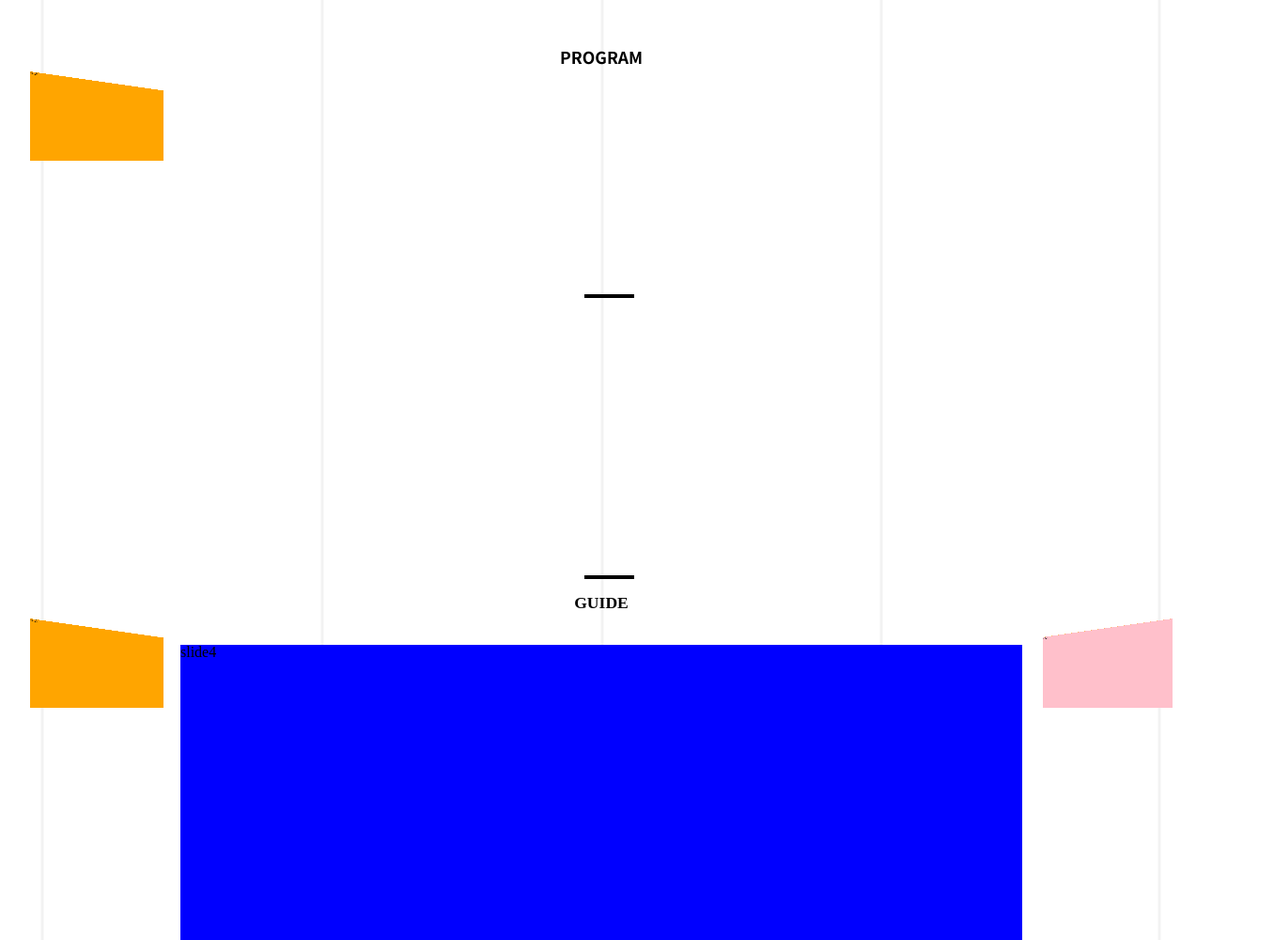
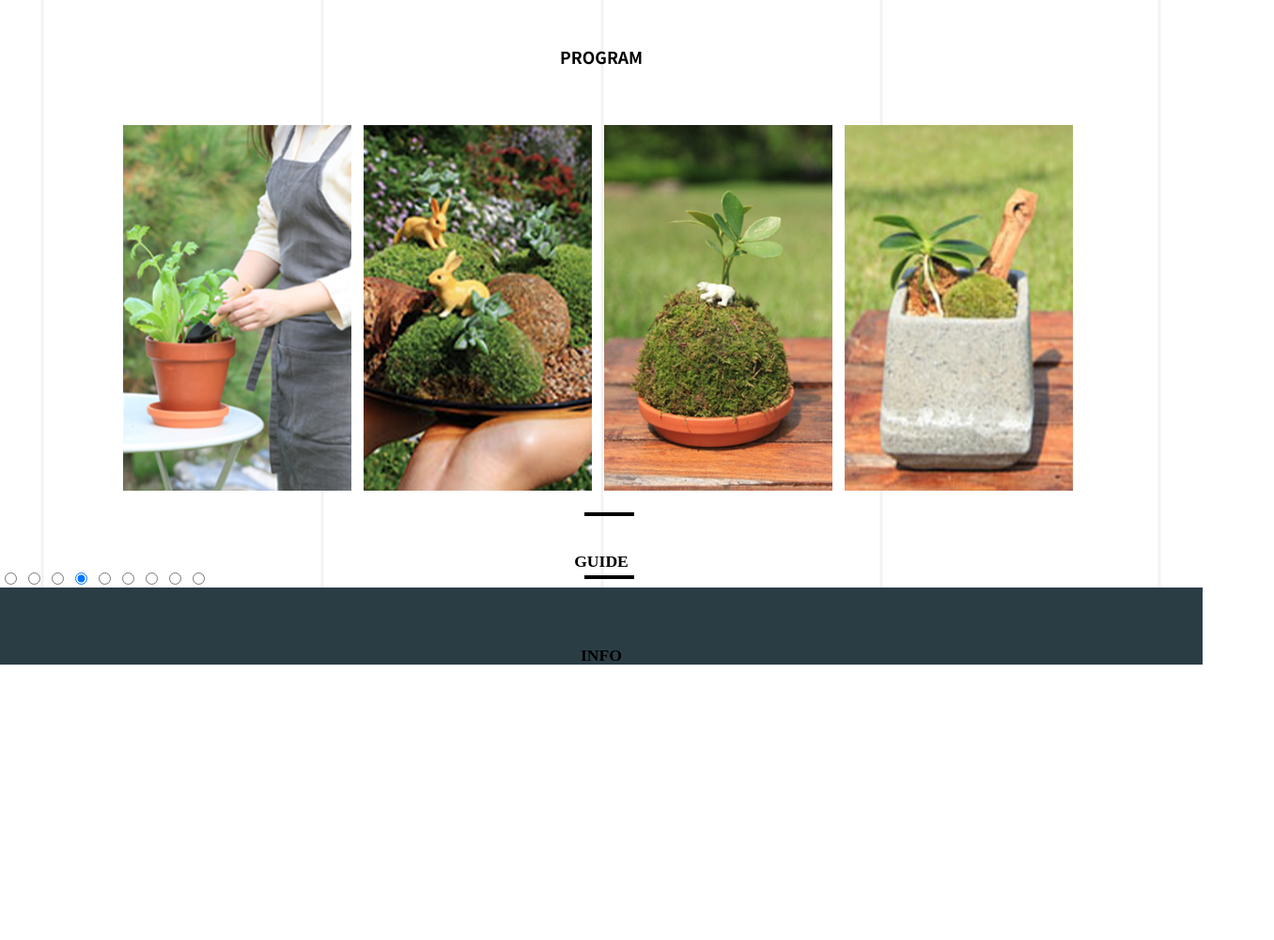
Before and after one commit to yuul2/3Teamproject, a plain HTML site: page index.html in a window 1280 px wide. Shown: the part 1800-2800 px from the top of the page at 94% size, 1356 px wide, since content can reach past the window. After the commit the page ends 2507 px from the top, so only its background shows below. Drawn offline with nearby package versions, Linux system fonts and the light colour scheme.

Commit message:
v.2.20210222
수정

```diff
--- a/css/style.css
+++ b/css/style.css
@@ -17,17 +17,9 @@
     margin: 0 -200px;
     background: url(../img/background.png);
     background-size:cover;
+    background-position: center ;
 
 }
-/* .op-bg{
-    width: 2280px;
-    height: 100vh;
-    margin: 0 -200px;
-    background-color: #000;
-    opacity: .5;
-    background-size: cover;
-    position: absolute;
-} */
 
 .logo-img{
     width: 150px;
@@ -42,7 +34,7 @@
     color: white;
 }
 .navi{
-    position: absolute;
+    position: fixed;
     top: 12%;
     left: 84%;
 
@@ -120,7 +112,7 @@
     background: #000;
     content: "";
     position: absolute;
-    bottom: -6.5%;
+    bottom: -7%;
     left: 48.6%;
 }
 .warp-box1{
@@ -168,98 +160,35 @@
     background: #000;
     content: "";
     position: absolute;
-    bottom: -102%;
+    bottom: -108%;
     left: 48.6%;
 }
 
-    #myMainSlider {
+.sec3-img-warp{
     width: 100%;
-      height: 500px;
-      position: relative;
+    padding: 5% 10% 0;
 }
+.sec3-img-warp div{
+    width: 20%;
+    float: left;
 
-    .auk-imagine-slideshow {
-  top: 0;
-  bottom: 0;
-  left: 0;
-  right: 0;
-  position: absolute;
 }
-
-.auk-imagine-slideshow>input[type=radio] {
-  display: none;
+.img-1st{
+width: 95%;
+margin: 0 1.1%;
+opacity: 1;
 }
-
-.auk-imagine-slideshow>input[type=radio]+label.slide {
-  display: block;
-  cursor: pointer;
-  background-color: orange;
-  position: absolute;
-  height: 90%;
-  top: 0;
-  left: 2.5%;
-  right: 27.5%;
-  z-index: 1;
-  -moz-transform: scale(.21) skewy(8deg) perspective(900px) rotate3d(0, 1, 0, 16deg);
-  -o-transform: scale(.21) skewy(8deg) perspective(900px) rotate3d(0, 1, 0, 16deg);
-  -webkit-transform: scale(.21) skewy(8deg) perspective(900px) rotate3d(0, 1, 0, 16deg);
-  -ms-transform: scale(.21) skewy(8deg) perspective(900px) rotate3d(0, 1, 0, 16deg);
-  transform: scale(.21) skewy(8deg) perspective(900px) rotate3d(0, 1, 0, 16deg);
-  -moz-transform-origin: 0% 2%;
-  -o-transform-origin: 0% 2%;
-  -webkit-transform-origin: 0% 2%;
-  -ms-transform-origin: 0% 2%;
-  transform-origin: 0% 2%;
-  -moz-transition: transform 2s, transform-origin 2s, left 2s, right 2s, top 2s, background-color 1s;
-  -o-transition: transform 2s, transform-origin 2s, left 2s, right 2s, top 2s, background-color 1s;
-  -webkit-transition: transform 2s, transform-origin 2s, left 2s, right 2s, top 2s, background-color 1s;
-  -ms-transition: transform 2s, transform-origin 2s, left 2s, right 2s, top 2s, background-color 1s;
-  transition: transform 2s, transform-origin 2s, left 2s, right 2s, top 2s, background-color 1s;
+.img-2st{
+    width: 95%;
+    margin: 0 1.1%;
     }
-/*just for debugging*/
-
-label.slide::after {
-  content: attr(for);
+    .img-3st{
+        width: 95%;
+        margin: 0 1.1%;
         }
-/* you should delete the previous code on using */
-.auk-imagine-slideshow>input[type=radio]:checked+label.slide {
-  background-color: blue;
-  right: 15%;
-  left: 15%;
-  top: 7%;
-  z-index: 100000;
-  -moz-transform: scale(1);
-  -o-transform: scale(1);
-  -webkit-transform: scale(1);
-  -ms-transform: scale(1);
-  transform: scale(1);
-  -moz-transform-origin: 50% 20%;
-  -o-transform-origin: 50% 20%;
-  -webkit-transform-origin: 50% 20%;
-  -ms-transform-origin: 50% 20%;
-  transform-origin: 50% 20%;
-  cursor: default;
-}
-
-.auk-imagine-slideshow>input[type=radio]:checked+label.slide+label+input+label.slide,
-.auk-imagine-slideshow>input[type=radio]:checked+label.slide+input+label.slide {
-  z-index: 99999;
-  background-color: pink;
-}
-
-.auk-imagine-slideshow>input[type=radio]:checked+label.slide~label.slide {
-  -moz-transform: scale(.21) skewy(-8deg) perspective(900px) rotate3d(0, 1, 0, -16deg);
-  -o-transform: scale(.21) skewy(-8deg) perspective(900px) rotate3d(0, 1, 0, -16deg);
-  -webkit-transform: scale(.21) skewy(-8deg) perspective(900px) rotate3d(0, 1, 0, -16deg);
-  -ms-transform: scale(.21) skewy(-8deg) perspective(900px) rotate3d(0, 1, 0, -16deg);
-  transform: scale(.21) skewy(-8deg) perspective(900px) rotate3d(0, 1, 0, -16deg);
-  -moz-transform-origin: 100% 2%;
-  -o-transform-origin: 100% 2%;
-  -webkit-transform-origin: 100% 2%;
-  -ms-transform-origin: 100% 2%;
-  transform-origin: 100% 2%;
-  right: 2.5%;
-  left: 30%;
+        .img-4st{
+            width: 95%;
+            margin: 0 1.1%;
             }
 
 
@@ -287,7 +216,7 @@ label.slide::after {
     background: #000;
     content: "";
     position: absolute;
-    bottom: -164.6%;
+    bottom: -193.6%;
     left: 48.6%;
 }
 
--- a/index.html
+++ b/index.html
@@ -87,49 +87,21 @@
                 <div class="page3-title">
                     <h1 class="page3-tit">PROGRAM</h1>
                  </div>
-                 <div id='myMainSlider'>
-                    <div class="auk-imagine-slideshow">
-
-                      <!--you can add checked for the default slide-->
-                      <input type="radio" name="slide" id="slide1" >
-                      <label for="slide1" class="slide"></label>
-                      <label for="slide1" class="bullet"></label>
-
-                      <input type="radio" name="slide" id="slide2">
-                      <label for="slide2" class="slide"></label>
-                      <label for="slide2" class="bullet"></label>
-
-                      <input type="radio" name="slide" id="slide3">
-                      <label for="slide3" class="slide"></label>
-                      <label for="slide3" class="bullet"></label>
-                      <!--default slide determined by checked attribute-->
-                      <input type="radio" name="slide" id="slide4" checked>
-                      <label for="slide4" class="slide"></label>
-                      <label for="slide4" class="bullet"></label>
-
-                      <input type="radio" name="slide" id="slide5">
-                      <label for="slide5" class="slide"></label>
-                      <label for="slide5" class="bullet"></label>
-
-                      <input type="radio" name="slide" id="slide6">
-                      <label for="slide6" class="slide"></label>
-                      <label for="slide6" class="bullet"></label>
-
-                      <input type="radio" name="slide" id="slide7">
-                      <label for="slide7" class="slide"></label>
-                      <label for="slide7" class="bullet"></label>
-
-                      <input type="radio" name="slide" id="slide8">
-                      <label for="slide8" class="slide"></label>
-                      <label for="slide8" class="bullet"></label>
-
-                      <input type="radio" name="slide" id="slide9">
-                      <label for="slide9" class="slide"></label>
-                      <label for="slide9" class="bullet"></label>
-
-                    </div>
-                  </div>
+                 <div class="sec3-img-warp">
+                 <div class="img-box1">
+                     <img src="img/first.png" class="img-1st" alt="first">
+                 </div>
+                 <div class="img-box">
+                     <img src="img/sec.png" class="img-2st" alt="">
+                 </div>
+                 <div class="img-box">
+                     <img src="img/3rd.png" class="img-3st" alt="">
+                 </div>
+                 <div class="img-box">
+                     <img src="img/4.png" class="img-4st" alt="">
+                 </div>
             </div>
+        </div>
         </div>
         <div id="section4">
             <div class="container">
```
Also changed, not shown: img/3rd.png (added), img/4.png (added), img/first.png (added), img/sec.png (added), img/silde2.jpg (added), img/slide1.jpg (added), img/slide2-1.jpg (added), img/slide3.jpg (added), img/slide4.jpg (added), img/slide5.jpg (added). Lines whose indentation alone changed are shown as unchanged.
